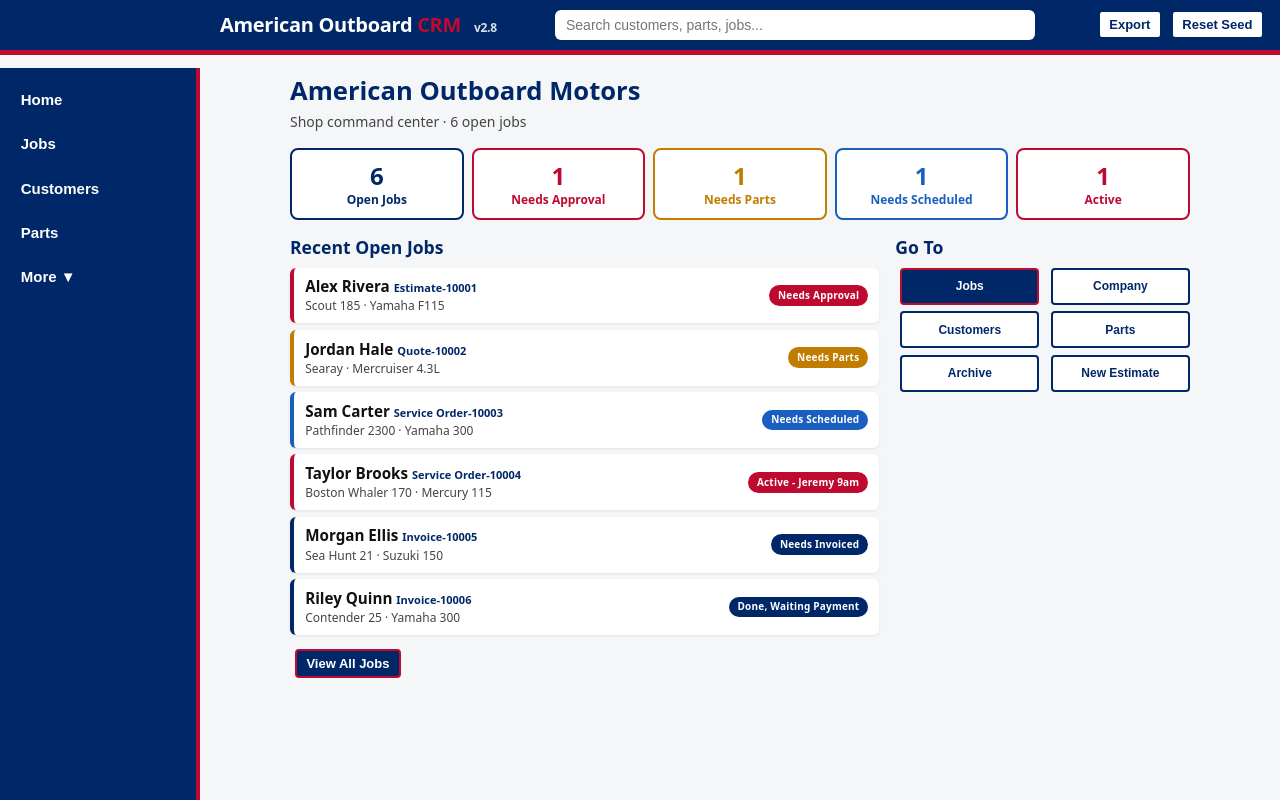
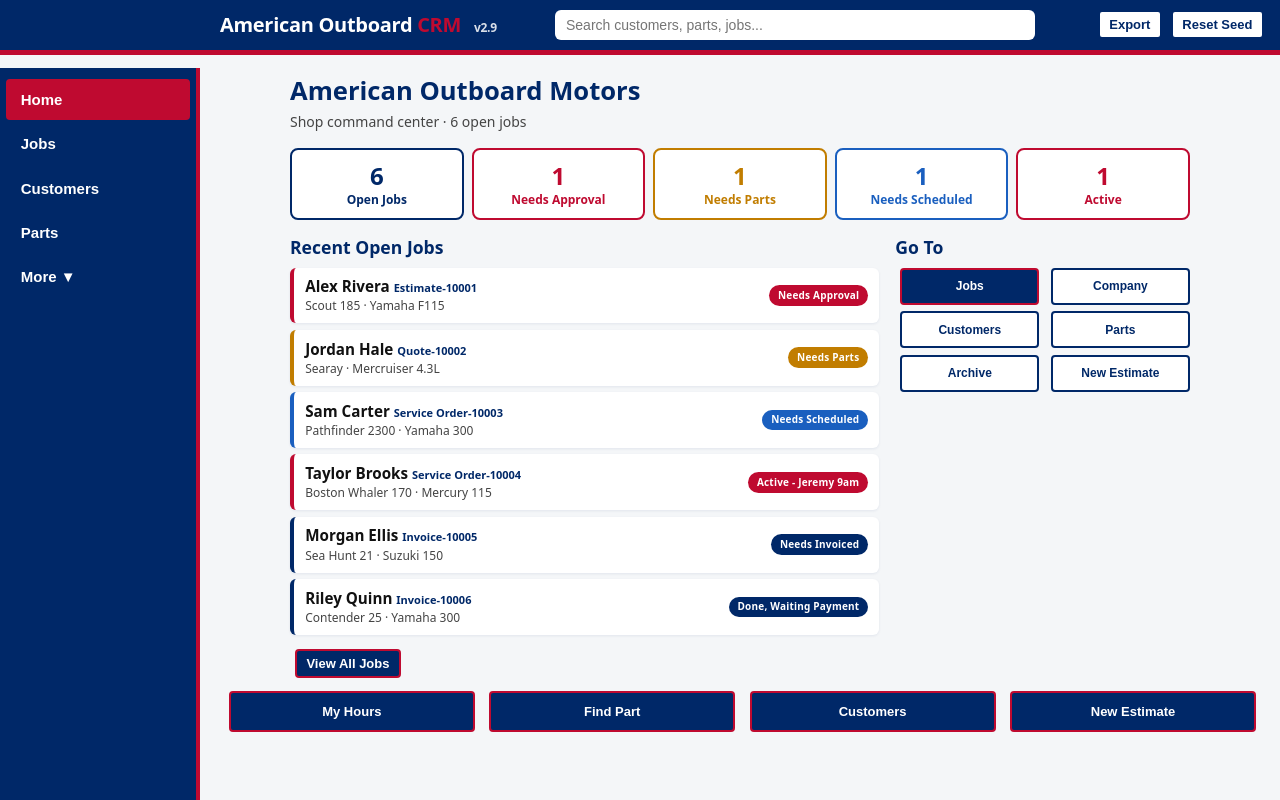
Before and after one commit to chexwave/aom-crm-clean, a plain HTML site: page index.html in a window 1280 px wide. Both pictures are taken after a click on the button "Home". Drawn offline with Linux system fonts and the light colour scheme.

Commit message:
Add sidebar active highlighting and quick-action buttons on Home

```diff
--- a/index.html
+++ b/index.html
@@ -4,11 +4,11 @@
 <meta charset="UTF-8">
 <meta name="viewport" content="width=device-width, initial-scale=1.0">
 <title>American Outboard Motors — CRM Core</title>
-  <link rel="stylesheet" href="styles.css?v=menucats1">
+  <link rel="stylesheet" href="styles.css?v=quickhome1">
 </head>
 <body>
 <header>
-  <h1>American Outboard <span>CRM</span> <span id="appVersion" style="font-size:0.75rem;font-weight:600;color:#fff;opacity:0.85;margin-left:0.5rem">v2.8</span></h1>
+  <h1>American Outboard <span>CRM</span> <span id="appVersion" style="font-size:0.75rem;font-weight:600;color:#fff;opacity:0.85;margin-left:0.5rem">v2.9</span></h1>
   <div class="header-search">
     <input type="text" id="globalSearch" placeholder="Search customers, parts, jobs..." onkeyup="handleGlobalSearch(this.value)">
   </div>
@@ -53,13 +53,14 @@
   <button class="btn" style="display:block;width:100%;background:#fff;color:#002868;border:none" onclick="show('newmotor');toggleAddMenu()">New Motor</button>
 </div>
 
-<script src="app.js?v=menucats1"></script>
+<script src="app.js?v=quickhome1"></script>
 <script>
 function toggleCategory(id) {
   const el = document.getElementById('cat-' + id);
   if (!el) return;
   el.style.display = el.style.display === 'none' ? 'block' : 'none';
 }
+
 function handleGlobalSearch(q) {
   if (!q || q.length < 2) return;
   const lower = q.toLowerCase();
@@ -69,6 +70,47 @@ function handleGlobalSearch(q) {
   if (part) { show('part', part.id); return; }
   show('customers');
 }
+
+// Patch active state for sidebar
+const originalSetActiveNav = window.setActiveNav;
+window.setActiveNav = function(view) {
+  if (typeof originalSetActiveNav === 'function') originalSetActiveNav(view);
+  ['home','board','customers','parts'].forEach(v => {
+    const el = document.getElementById('side-' + v);
+    if (el) el.classList.toggle('active', view === v);
+  });
+};
+
+// Inject quick actions on Home
+const originalShow = window.show;
+window.show = function(view, id) {
+  if (typeof originalShow === 'function') originalShow(view, id);
+  if (view === 'home') {
+    setTimeout(injectQuickActions, 50);
+  }
+};
+
+function injectQuickActions() {
+  const app = document.getElementById('app');
+  if (!app || document.getElementById('quickActions')) return;
+  const qa = document.createElement('div');
+  qa.id = 'quickActions';
+  qa.style.cssText = 'display:flex;gap:0.6rem;flex-wrap:wrap;margin:0.8rem 0 1.2rem;';
+  qa.innerHTML = `
+    <button class="btn" onclick="alert('Timesheet summary coming')" style="flex:1;min-width:140px;padding:0.7rem">My Hours</button>
+    <button class="btn" onclick="show('parts')" style="flex:1;min-width:140px;padding:0.7rem">Find Part</button>
+    <button class="btn" onclick="show('customers')" style="flex:1;min-width:140px;padding:0.7rem">Customers</button>
+    <button class="btn" onclick="show('new')" style="flex:1;min-width:140px;padding:0.7rem">New Estimate</button>
+  `;
+  // Insert after the first heading or at top of app content
+  const first = app.querySelector('h1, h2, .section, div');
+  if (first) first.after(qa); else app.prepend(qa);
+}
+
+// Initial call if already on home
+if (document.getElementById('app') && document.getElementById('app').innerHTML) {
+  setTimeout(() => { if (currentView === 'home') injectQuickActions(); }, 100);
+}
 </script>
 </body>
 </html>
```
